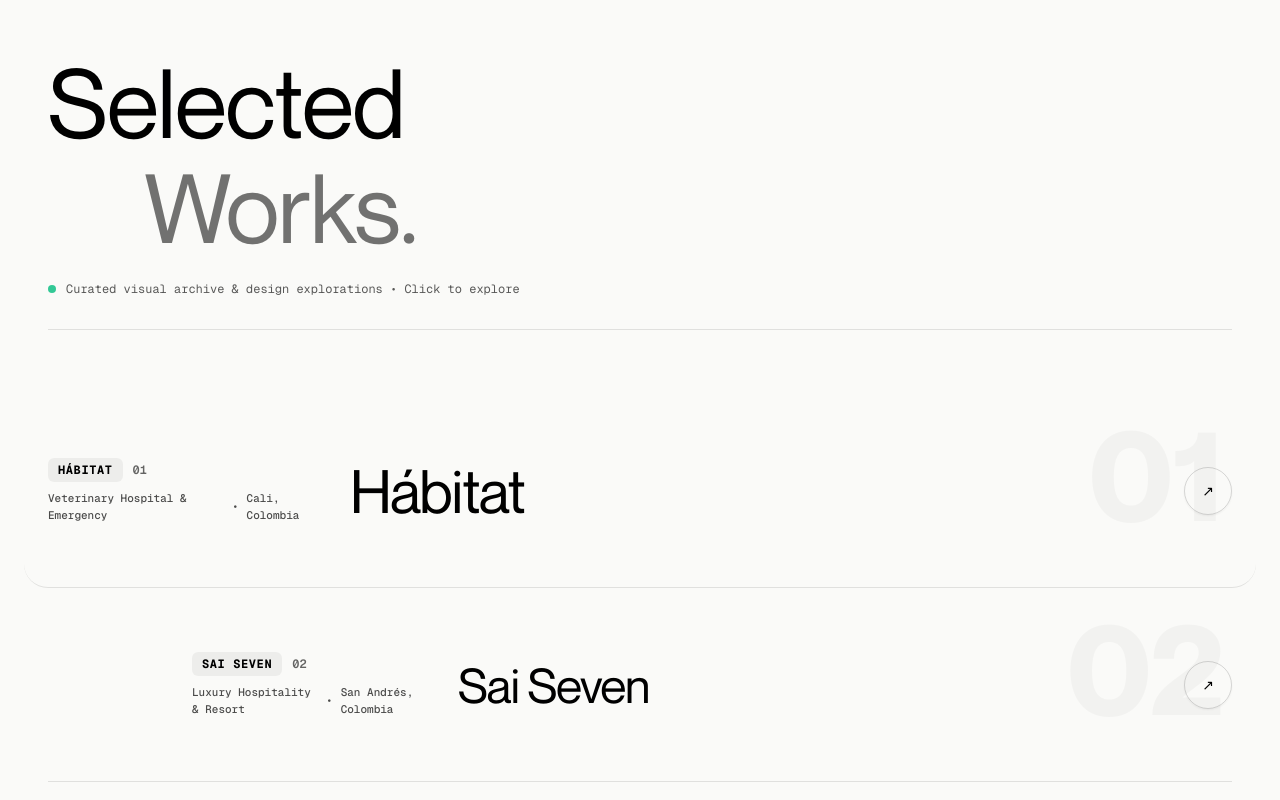
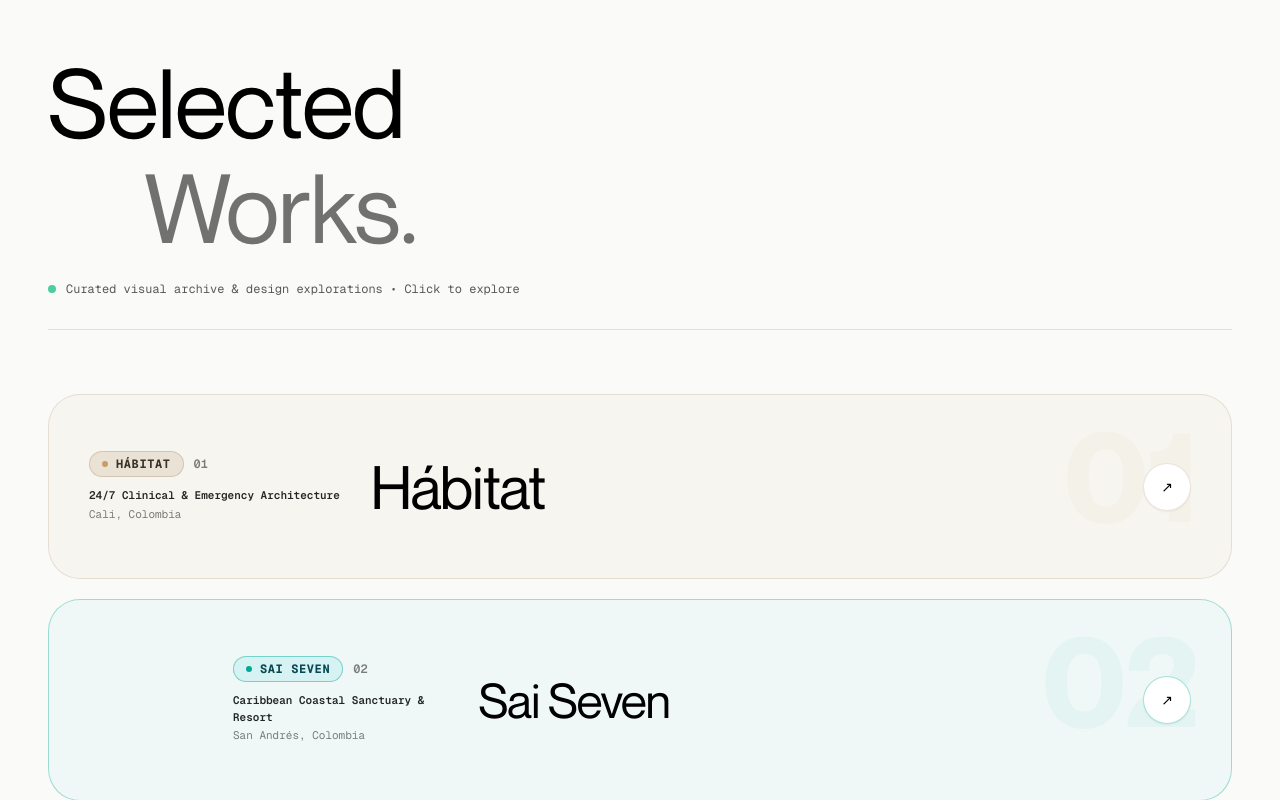
Before and after one commit to Juanpa571/portfolio, a React (Vite) app: page / in a window 1280 px wide. Shown: the part 2724-3524 px from the top of the page. Built offline with nearby package versions, Linux system fonts and the light colour scheme.

Commit message:
feat(projects): personalize project rows and modals with bespoke brand palettes

```diff
--- a/src/components/sections/ProjectList.tsx
+++ b/src/components/sections/ProjectList.tsx
@@ -142,14 +142,15 @@ export const ProjectList: React.FC = () => {
           </div>
         </div>
 
-        {/* Asymmetric Diagonal Project List with strict hover boundary & Focus Dimming */}
+        {/* Asymmetric Diagonal Project List with bespoke themed rows */}
         <div
-          className="divide-y divide-black/10 border-b border-black/10"
+          className="flex flex-col gap-5 border-b border-black/10 pb-6"
           onMouseLeave={() => setActiveProject(null)}
         >
           {siteConfig.projects.map((project, idx) => {
             const isCurrentActive = activeProject?.id === project.id;
             const indentClass = getAsymmetricIndent(idx);
+            const theme = project.theme;
 
             return (
               <div
@@ -159,46 +160,86 @@ export const ProjectList: React.FC = () => {
                   setActiveProject(project);
                 }}
                 onClick={() => setModalProject(project)}
-                className={`py-12 sm:py-16 transition-all duration-300 group cursor-pointer relative px-4 sm:px-6 -mx-4 sm:-mx-6 rounded-3xl ${
+                style={{
+                  backgroundColor: isCurrentActive
+                    ? theme?.hoverBg || 'rgba(0,0,0,0.03)'
+                    : theme?.cardBg || 'rgba(0,0,0,0.01)',
+                  borderColor: isCurrentActive
+                    ? theme?.borderColor || 'rgba(0,0,0,0.2)'
+                    : theme?.borderColor || 'rgba(0,0,0,0.08)',
+                  boxShadow: isCurrentActive && theme
+                    ? `0 20px 45px -15px ${theme.glowColor}`
+                    : 'none',
+                }}
+                className={`py-10 sm:py-14 transition-all duration-500 group cursor-pointer relative px-6 sm:px-10 rounded-[2rem] border ${
                   isCurrentActive
-                    ? 'bg-black/[0.02] opacity-100'
+                    ? 'opacity-100 scale-[1.008]'
                     : activeProject
-                      ? 'opacity-25 blur-[0.2px]'
-                      : 'opacity-100'
+                    ? 'opacity-35 blur-[0.2px]'
+                    : 'opacity-100'
                 }`}
                 data-interactive
               >
-                {/* Subtle Background Watermark Number */}
-                <div className="absolute top-4 right-8 text-7xl sm:text-9xl font-display font-bold text-black/[0.03] group-hover:text-black/[0.07] transition-colors pointer-events-none select-none">
+                {/* Subtle Background Watermark Number tinted with accent color */}
+                <div
+                  className="absolute top-4 right-8 text-7xl sm:text-9xl font-display font-bold transition-all duration-500 pointer-events-none select-none"
+                  style={{
+                    color: theme?.accentColor || 'currentColor',
+                    opacity: isCurrentActive ? 0.14 : 0.04,
+                  }}
+                >
                   {project.number}
                 </div>
 
                 <div className={`grid grid-cols-1 md:grid-cols-12 gap-6 items-center ${indentClass} transition-all duration-500`}>
 
                   {/* Client Identifier & Meta Badges (Col 1-3) */}
-                  <div className="md:col-span-3 space-y-1.5 z-10">
+                  <div className="md:col-span-4 lg:col-span-3 space-y-2 z-10">
                     <div className="flex items-center gap-2.5">
-                      <span className="text-xs font-mono px-2.5 py-1 rounded-md bg-black/5 text-black font-bold tracking-wider group-hover:bg-black group-hover:text-white transition-colors duration-300">
-                        {project.clientTag}
+                      <span
+                        className="text-xs font-mono px-3 py-1 rounded-full font-bold tracking-wider transition-all duration-300 border flex items-center gap-2"
+                        style={{
+                          backgroundColor: isCurrentActive
+                            ? theme?.buttonHoverBg || '#000000'
+                            : theme?.badgeBg || 'rgba(0,0,0,0.05)',
+                          color: isCurrentActive
+                            ? theme?.buttonHoverText || '#ffffff'
+                            : theme?.badgeText || '#000000',
+                          borderColor: theme?.badgeBorder || 'transparent',
+                        }}
+                      >
+                        <span
+                          className="w-1.5 h-1.5 rounded-full"
+                          style={{
+                            backgroundColor: isCurrentActive
+                              ? theme?.accentColor || '#10b981'
+                              : theme?.accentColor || '#000000',
+                          }}
+                        ></span>
+                        <span>{project.clientTag}</span>
                       </span>
-                      <span className="text-xs font-mono text-black/60 font-semibold">
+                      <span className="text-xs font-mono text-black/50 font-semibold">
                         {project.number}
                       </span>
                     </div>
-                    <div className="flex items-center gap-2 text-[11px] font-mono text-black/70 pt-0.5 font-medium">
-                      <span>{project.category}</span>
-                      <span>•</span>
-                      <span>{project.location}</span>
+
+                    <div className="text-[11px] font-mono text-black/65 pt-0.5 space-y-0.5">
+                      <div className="font-semibold text-black/85">
+                        {theme?.tagline || project.category}
+                      </div>
+                      <div className="text-black/50">
+                        {project.location}
+                      </div>
                     </div>
                   </div>
 
                   {/* Monumental Asymmetric Project Title (Col 4-11) */}
-                  <div className="md:col-span-8 z-10">
+                  <div className="md:col-span-7 lg:col-span-8 z-10">
                     <h3 className={`font-normal font-display tracking-tight text-black transition-all duration-300 ${
                       idx === 0
                         ? 'text-4xl sm:text-5xl lg:text-6xl'
                         : 'text-3xl sm:text-4xl lg:text-5xl'
-                    } ${isCurrentActive ? 'translate-x-4 sm:translate-x-6' : ''}`}>
+                    } ${isCurrentActive ? 'translate-x-3 sm:translate-x-5' : ''}`}>
                       {project.title}
                     </h3>
                   </div>
@@ -206,7 +247,20 @@ export const ProjectList: React.FC = () => {
                   {/* Right Action Circle with Magnetic Physics (Col 12) */}
                   <div className="md:col-span-1 flex justify-start md:justify-end z-10">
                     <Magnetic strength={0.45} radius={60}>
-                      <div className="w-12 h-12 rounded-full border border-black/15 flex items-center justify-center text-sm font-mono text-black group-hover:bg-black group-hover:text-white group-hover:border-black group-hover:scale-105 transition-all duration-300 shadow-xs">
+                      <div
+                        className="w-12 h-12 rounded-full border flex items-center justify-center text-sm font-mono transition-all duration-300 shadow-xs"
+                        style={{
+                          backgroundColor: isCurrentActive
+                            ? theme?.buttonHoverBg || '#000000'
+                            : '#ffffff',
+                          color: isCurrentActive
+                            ? theme?.buttonHoverText || '#ffffff'
+                            : '#000000',
+                          borderColor: isCurrentActive
+                            ? theme?.buttonHoverBg || '#000000'
+                            : theme?.borderColor || 'rgba(0,0,0,0.15)',
+                        }}
+                      >
                         <span className="group-hover:translate-x-0.5 group-hover:-translate-y-0.5 transition-transform duration-200">
                           ↗
                         </span>
--- a/src/components/ui/ProjectModal.tsx
+++ b/src/components/ui/ProjectModal.tsx
@@ -47,15 +47,26 @@ export const ProjectModal: React.FC<ProjectModalProps> = ({ project, onClose })
         {/* Top Header Bar */}
         <div className="flex items-center justify-between px-6 sm:px-10 pt-7 pb-4 border-b border-black/[0.08] select-none shrink-0">
           <div className="flex items-center gap-3">
-            <span className="text-xs font-mono px-2.5 py-1 rounded-md bg-black text-white font-bold tracking-wider">
-              {project.clientTag}
+            <span
+              className="text-xs font-mono px-3 py-1 rounded-full font-bold tracking-wider border flex items-center gap-2"
+              style={{
+                backgroundColor: project.theme?.badgeBg || '#000000',
+                color: project.theme?.badgeText || '#ffffff',
+                borderColor: project.theme?.badgeBorder || 'transparent',
+              }}
+            >
+              <span
+                className="w-1.5 h-1.5 rounded-full"
+                style={{ backgroundColor: project.theme?.accentColor || '#10b981' }}
+              ></span>
+              <span>{project.clientTag}</span>
             </span>
-            <span className="text-xs font-mono text-black/50">
-              Project {project.number}
+            <span className="text-xs font-mono text-black/50 font-semibold">
+              {project.number}
             </span>
             <span className="text-black/20">•</span>
             <span className="text-xs font-mono text-black/65">
-              {project.category}
+              {project.theme?.tagline || project.category}
             </span>
           </div>
 
@@ -112,7 +123,10 @@ export const ProjectModal: React.FC<ProjectModalProps> = ({ project, onClose })
         {/* Bottom Sticky Action Bar */}
         <div className="px-6 sm:px-10 py-5 bg-white border-t border-black/[0.08] flex flex-col sm:flex-row items-center justify-between gap-4 select-none shrink-0">
           <div className="flex items-center gap-2 text-xs font-mono text-black/60">
-            <span className="w-2 h-2 rounded-full bg-emerald-500"></span>
+            <span
+              className="w-2 h-2 rounded-full"
+              style={{ backgroundColor: project.theme?.accentColor || '#10b981' }}
+            ></span>
             <span>Available for custom commissions</span>
           </div>
 
@@ -122,7 +136,11 @@ export const ProjectModal: React.FC<ProjectModalProps> = ({ project, onClose })
                 href={whatsappInquiryUrl}
                 target="_blank"
                 rel="noopener noreferrer"
-                className="w-full sm:w-auto px-6 py-3 rounded-full bg-[#1C1D20] text-white text-xs font-sans font-medium hover:bg-black transition-all flex items-center justify-center gap-2"
+                className="w-full sm:w-auto px-6 py-3 rounded-full text-xs font-sans font-medium transition-all flex items-center justify-center gap-2 shadow-xs"
+                style={{
+                  backgroundColor: project.theme?.buttonHoverBg || '#1C1D20',
+                  color: project.theme?.buttonHoverText || '#ffffff',
+                }}
                 data-interactive
               >
                 <span>Discuss a similar project</span>
--- a/src/config/site.ts
+++ b/src/config/site.ts
@@ -4,6 +4,20 @@ export interface ServiceItem {
   title: string;
   subtitle: string;
   description: string;
+}
+
+export interface ProjectTheme {
+  accentColor: string;
+  cardBg: string;
+  hoverBg: string;
+  borderColor: string;
+  badgeBg: string;
+  badgeText: string;
+  badgeBorder: string;
+  tagline: string;
+  buttonHoverBg: string;
+  buttonHoverText: string;
+  glowColor: string;
 }
 
 export interface ProjectItem {
@@ -18,6 +32,7 @@ export interface ProjectItem {
   aspectRatio: string;
   dimensions: string;
   image?: string;
+  theme?: ProjectTheme;
 }
 
 export const siteConfig = {
@@ -78,7 +93,20 @@ export const siteConfig = {
       description: 'High-complexity 24/7 veterinary hospital and emergency care center. Digital presence designed for immediate triage clarity, calm clinical authority, and rapid patient intake.',
       aspectRatio: '16/10',
       dimensions: '1920x1200 px',
-      image: '/projects/habitat.jpg'
+      image: '/projects/habitat.jpg',
+      theme: {
+        accentColor: '#C89D66',
+        cardBg: 'rgba(243, 239, 231, 0.45)',
+        hoverBg: '#F5F1E8',
+        borderColor: 'rgba(196, 178, 153, 0.35)',
+        badgeBg: '#EAE3D5',
+        badgeText: '#3B332A',
+        badgeBorder: 'rgba(180, 160, 130, 0.45)',
+        tagline: '24/7 Clinical & Emergency Architecture',
+        buttonHoverBg: '#23201C',
+        buttonHoverText: '#F7F4EE',
+        glowColor: 'rgba(200, 157, 102, 0.15)',
+      }
     },
     {
       id: 'sai-seven',
@@ -91,7 +119,20 @@ export const siteConfig = {
       description: 'Ultra-luxury Caribbean beachfront sanctuary digital presence featuring immersive coastal typography, fluid storytelling, and effortless booking journeys.',
       aspectRatio: '16/10',
       dimensions: '1920x1200 px',
-      image: '/projects/sai-seven.jpg'
+      image: '/projects/sai-seven.jpg',
+      theme: {
+        accentColor: '#00A896',
+        cardBg: 'rgba(226, 246, 246, 0.45)',
+        hoverBg: '#E8F7F7',
+        borderColor: 'rgba(0, 168, 150, 0.35)',
+        badgeBg: '#D6F2F2',
+        badgeText: '#084854',
+        badgeBorder: 'rgba(0, 168, 150, 0.45)',
+        tagline: 'Caribbean Coastal Sanctuary & Resort',
+        buttonHoverBg: '#093642',
+        buttonHoverText: '#E6FAF9',
+        glowColor: 'rgba(0, 168, 150, 0.15)',
+      }
     }
   ] as ProjectItem[]
 };
```
